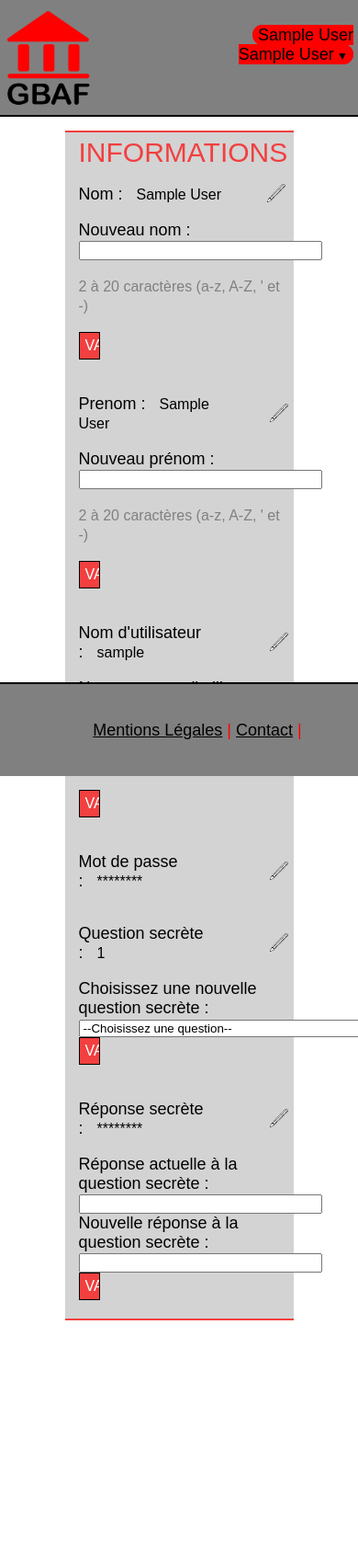
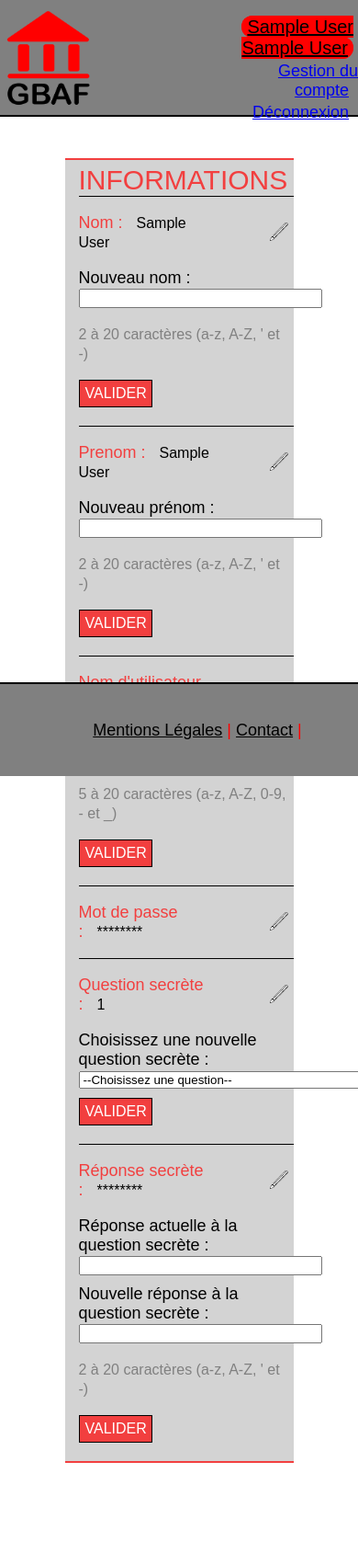
Before and after one commit to Priimary/PGBAF_HAZART_DYLAN, a PHP site: page /account.php in a window 390 px wide; the page is wider, and only the part inside the window is pictured. Shown: the top 1689 px of that part at 92% size. Before the commit the page ends 1436 px from the top of that part, so only its background shows below. Run offline with PHP 8.4, Linux system fonts and the light colour scheme; the visitor is signed in with stand-in values (Sample User, id 1).

Commit message:
Rajout espace manquant gestion de compte & href manquant header. Css gestion de compte + responsive tablette & mobile.

```diff
--- a/account.php
+++ b/account.php
@@ -316,6 +316,7 @@ session_start();
 							}
 							?>
 
+							<br />
 							<!-- Bouton validation -->
 							<input class="validation-button" type="submit" value="Valider"/>
 
@@ -374,6 +375,7 @@ session_start();
 							:
 							<input type="text" name="account-newsecretanswer" id="account-newsecretanswer" required size="30" maxlength="20" />
 							<br />
+							<p><span class="requirement-account-form">2 à 20 caractères (a-z, A-Z, ' et -)</span></p>
 
 							<!-- Message d'erreur mauvais format nouvelle réponse secrète -->
 							<?php
--- a/css/style.css
+++ b/css/style.css
@@ -58,33 +58,25 @@ h3
 {
 	list-style-type: none;
 }
-.submenu
+.submenu li
 {
-	display: none;
-}
-.nav-menu-header li:hover .submenu
-{
-	display: block;
+	margin-top: 3px;
 }
 .submenu a
 {
-	padding: 26px;
+	padding-right: 10px;
 }
 #nomprenomheader
 {
 	border: 1px solid red;
 	border-radius: 20px;
-	position: relative;
 	padding-left: 5px;
 	padding-right: 5px;
-	top: 10px;
+	position: relative;
 	right: 5px;
+	font-size: 20px;
 	background-color: red;
-}
-#nomprenomheader::after
-{
-	content:" ▼";
-	font-size: 12px;
+	color:  black;
 }
 
 /* PIED DE PAGE */
@@ -514,13 +506,14 @@ h3
 	width: 25px;
 }
 
+
 /* PAGE GESTION DE COMPTE */
 #account-form-container
 {
 	width: 60%;
 	border-top: 2px solid rgba(255,0,0,0.7);
 	border-bottom: 2px solid rgba(255,0,0,0.7);
-	margin: 15px auto 15px auto;
+	margin: 45px auto 15px auto;
 	background-color: rgb(211,211,211);
 	padding-left: 15px;
 }
@@ -532,6 +525,11 @@ h3
 #account-form-nom, #account-form-prenom, #account-form-username, #account-form-password, #account-form-secretquestion, #account-form-secretanswer
 {
 	display: inline-flex;
+	border-top: 1px solid black;
+}
+#account-form-nom, #account-form-prenom, #account-form-username, #account-form-password, #account-form-secretquestion, #account-form-secretanswer p
+{
+	color: rgba(255,0,0,0.7);
 }
 #account-content img
 {
@@ -542,7 +540,7 @@ h3
 {
 	background-color: rgb(211,211,211);
 	border: none;
-	padding-left: 50px;
+	margin-left: 50px;
 }
 #account-content button:hover
 {
@@ -552,16 +550,31 @@ h3
 {
 	margin-left: 15px;
 	font-size: 16px;
+	color: black;
+}
+#account-password, #account-newpassword2, #account-secretquestion, #account-secretanswer
+{
+	margin-bottom: 10px;
 }
 .requirement-account-form
 {
 	font-size: 16px;
 	color: rgb(128,128,128);
 }
+.error-account
+{
+	color: rgba(255,0,0,0.7);
+	font-size: 16px;
+}
+.succes-account
+{
+	color: rgba(0,255,0,0.7);
+	font-size: 16px;
+}
 .validation-button
 {
 	height: 30px;
-	width: 10%;
+	width: 80px;
 	background-color: rgba(255,0,0,0.7);
 	border: 1px solid black;
 	color: white;
@@ -570,3 +583,189 @@ h3
 	text-transform: uppercase;
 	margin-bottom: 20px;
 }
+
+/* RESPONSIVE TABLETTE */
+@media all and (max-device-width: 1024px)
+{
+	/* PAGE CONNEXION */
+	#connexion-form-container
+	{
+		width: 60% !important;
+	}
+
+	/* PAGE INSCRIPTION */
+	#register-form-container
+	{
+		width: 60% !important;
+	}
+
+	/* PAGE MDP PERDU */
+	#passwordlost-form-container
+	{
+		width: 60% !important;
+	}
+
+	/* INDEX */
+	#gbaf-section-content p
+	{
+		margin-left: 100px !important;
+		margin-right: 100px !important;
+	}
+	#actors-section-content p
+	{
+		margin-left: 100px !important;
+		margin-right: 100px !important;
+	}
+	#actors-list-container
+	{
+		width: 60% !important;
+	}
+	.actors-entry-content a
+	{
+		width: 25% !important;
+	}
+
+	/* PAGE ACTEUR */
+	#post-list-content h3
+	{
+		width: 60% !important;
+	}
+}
+
+/* RESPONSIVE MOBILE */
+@media all and (max-device-width: 480px)
+{
+	/* PAGE CONNEXION */
+	#connexion-form-container
+	{
+		width: 80% !important;
+	}
+	#connexion-form-container a
+	{
+		text-align:  center !important;
+	}
+
+	/* PAGE INSCRIPTION */
+	#register-form-container
+	{
+		width: 80% !important;
+	}
+	#register-form-container h1
+	{
+		font-size: 26px !important;
+	}
+	#register-form
+	{
+		width: 80% !important;
+	}
+
+	/* EN-TÊTE */
+	.logo-gbaf-connected-container
+	{
+		width: 30% !important;
+	}
+	.nav-menu-header-container
+	{
+		width: 70% !important;
+	}
+	#nomprenomheader
+	{
+		font-size: 18px !important;
+	}
+	.submenu a
+	{
+		font-size: 16px !important;
+	}
+
+	/* INDEX */
+	#gbaf-section-content h1
+	{
+		text-align: center !important;
+		font-size: 24px !important;
+	}
+	#gbaf-section-content p
+	{
+		margin-left: 20px !important;
+		margin-right: 20px !important;
+	}
+	#gbaf-section-content img
+	{
+		width: 80% !important;
+	}
+	#actors-section-content h2
+	{
+		text-align: center !important;
+		font-size: 24px !important;
+	}
+	#actors-section-content p
+	{
+		margin-left: 20px !important;
+		margin-right: 20px !important;
+	}
+	#actors-list-container
+	{
+		width: 70% !important;
+	}
+	.actors-entry-content
+	{
+		flex-direction: column !important;
+		align-items: center !important;
+		height: 155px !important;
+	}
+	.actors-entry-content img
+	{
+		width: 100% !important;
+		height: 65px !important;
+	}
+	.actors-entry-description-container
+	{
+		width: 100% !important;
+	}
+	.actors-entry-description-container h3
+	{
+		margin: 5px 0px 5px 0px !important;
+	}
+	.actors-entry-description-container p
+	{
+		margin: 0px !important;
+		font-size: 16px !important;
+	}
+	.actors-entry-content a
+	{
+		width: 100% !important;
+		position: static !important;
+	}
+
+	/* GESTION DE COMPTE */
+	#account-form-container
+	{
+		width: 80% !important;
+	}
+	#account-secretquestion
+	{
+		width: 80% !important;
+	}
+
+	/* PAGE ACTEUR */
+	.actor-section-container
+	{
+		width: 80% !important;
+	}
+	#post-list-content
+	{
+		width: 80% !important;
+	}
+	#post-list-content h3
+	{
+		font-size: 20px !important;
+	}
+	#post-list-content textarea
+	{
+		resize: none !important;
+		width: 90% !important;
+	}
+	.ActorPost
+	{
+		margin-top: 10px !important;
+	}
+}
--- a/header.php
+++ b/header.php
@@ -9,7 +9,7 @@ if(isset($_SESSION['loggedIn']) && $_SESSION['loggedIn'] == true)
 	<div class="nav-menu-header-container">
 		<nav class="nav-menu-header">
 			<ul>
-				<li class="dropdown"><a id="nomprenomheader"><?php echo $_SESSION['nom']," ", $_SESSION['prenom']; ?></a>
+				<li class="dropdown"><a href="#" id="nomprenomheader"><?php echo $_SESSION['nom']," ", $_SESSION['prenom']; ?></a>
 					<ul class="submenu">
 						<li><a href="account.php">Gestion du compte</a></li>
 						<li><a href="disconnect.php">Déconnexion</a></li>
```
